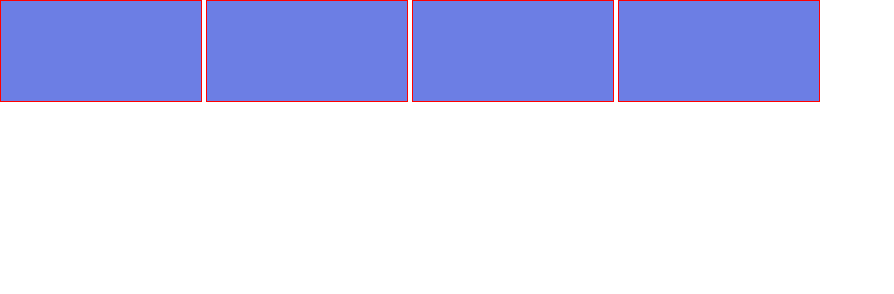
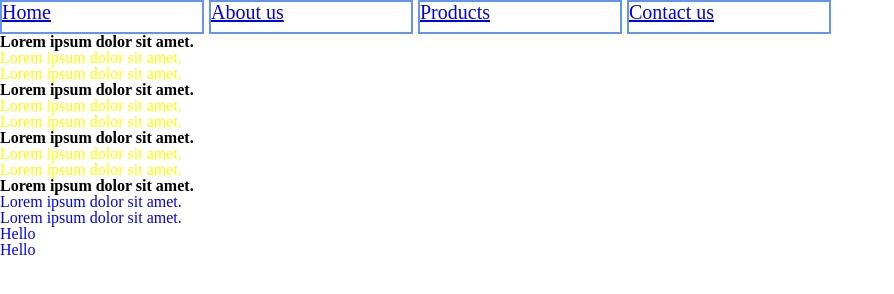
Before and after one commit to veselov1209/1, a plain HTML site: page index.html in a window 1280 px wide. Shown: the whole page, without its empty margins (0-894 px from the left). Drawn offline with Linux system fonts and the light colour scheme.

Commit message:
selektor

```diff
--- /dev/null
+++ b/assets/css/reset.css
@@ -0,0 +1,94 @@
+html, body, div, span, object, iframe,
+h1, h2, h3, h4, h5, h6, p, blockquote, pre,
+abbr, address, cite, code,
+del, dfn, em, img, ins, kbd, q, samp,
+small, strong, sub, sup, var,
+b, i,
+dl, dt, dd, ol, ul, li,
+fieldset, form, label, legend,
+table, caption, tbody, tfoot, thead, tr, th, td,
+article, aside, canvas, details, figcaption, figure,
+footer, header, hgroup, menu, nav, section, summary,
+time, mark, audio, video {
+    margin:0;
+    padding:0;
+    border:0;
+    outline:0;
+    font-size:100%;
+    vertical-align:baseline;
+    background:transparent;
+}
+
+body {
+    line-height:1;
+}
+
+article,aside,details,figcaption,figure,
+footer,header,hgroup,menu,nav,section {
+    display:block;
+}
+
+nav ul {
+    list-style:none;
+}
+
+blockquote, q {
+    quotes:none;
+}
+
+blockquote:before, blockquote:after,
+q:before, q:after {
+    content:'';
+    content:none;
+}
+
+a {
+    margin:0;
+    padding:0;
+    font-size:100%;
+    vertical-align:baseline;
+    background:transparent;
+}
+
+/* change colours to suit your needs */
+ins {
+    background-color:#ff9;
+    color:#000;
+    text-decoration:none;
+}
+
+/* change colours to suit your needs */
+mark {
+    background-color:#ff9;
+    color:#000;
+    font-style:italic;
+    font-weight:bold;
+}
+
+del {
+    text-decoration: line-through;
+}
+
+abbr[title], dfn[title] {
+    border-bottom:1px dotted;
+    cursor:help;
+}
+
+table {
+    border-collapse:collapse;
+    border-spacing:0;
+}
+
+/* change border colour to suit your needs */
+hr {
+    display:block;
+    height:1px;
+    border:0;
+    border-top:1px solid #cccccc;
+    margin:1em 0;
+    padding:0;
+}
+
+input, select {
+    vertical-align:middle;
+}
--- a/assets/css/style.css
+++ b/assets/css/style.css
@@ -1,24 +1,20 @@
-*{
-    margin: 0px;
-    padding: 0px;
-}
+.nav{
+    list-style-type: none;
+    font-size: 20px;
 
-
-img{
-    display: block;
-}
-
-.colorDiv{
-    background-color: rgb(108, 126, 228);
-    height: 100px;
-    width: 200px;
-    border: 1px solid red;
-    display: inline-block;
 
 }
 
-.pic{
-    height: 500px;
-    width: 500px;
-    margin: auto;
+li{
+    width: 200px;
+    height: 30px;
+    border: 2px solid cornflowerblue;
+    display: inline-block;
 }
+p{
+    color: yellow;
+}
+
+div.class3 p{
+    color: blue;
+}
--- a/index.html
+++ b/index.html
@@ -5,18 +5,41 @@
     <meta http-equiv="X-UA-Compatible" content="IE=edge">
     <meta name="viewport" content="width=device-width, initial-scale=1.0">
     <title>Document</title>
+    <link rel="stylesheet" href="/assets/css/reset.css">
     <link rel="stylesheet" href="/assets/css/style.css">
 </head>
 <body>
-    <div class="colorDiv">
+    <ul class="nav">
+        <li><a href="#">Home</a></li>
+        <li><a href="#">About us</a></li>
+        <li><a href="#">Products</a></li>
+        <li><a href="#">Contact us</a></li>
+    </ul>
+
+    <h1>Lorem ipsum dolor sit amet.</h1>
+    <p>Lorem ipsum dolor sit amet.</p>
+    <p>Lorem ipsum dolor sit amet.</p>
+    <div class="class1">
+        <h1>Lorem ipsum dolor sit amet.</h1>
+        <p>Lorem ipsum dolor sit amet.</p>
+        <p>Lorem ipsum dolor sit amet.</p>
     </div>
-    <div class="colorDiv">
+
+    <div class="class2">
+        <h1>Lorem ipsum dolor sit amet.</h1>
+        <p>Lorem ipsum dolor sit amet.</p>
+        <p>Lorem ipsum dolor sit amet.</p>
     </div>
-    <div class="colorDiv">
+
+    <div class="class3">
+        <h1>Lorem ipsum dolor sit amet.</h1>
+        <p>Lorem ipsum dolor sit amet.</p>
+        <p>Lorem ipsum dolor sit amet.</p>
+        <div class="subClass3">
+            <p>Hello</p>
+            <p>Hello</p>
+        </div>
     </div>
-    <div class="colorDiv">
-
-
 
 </body>
 </html>
```
